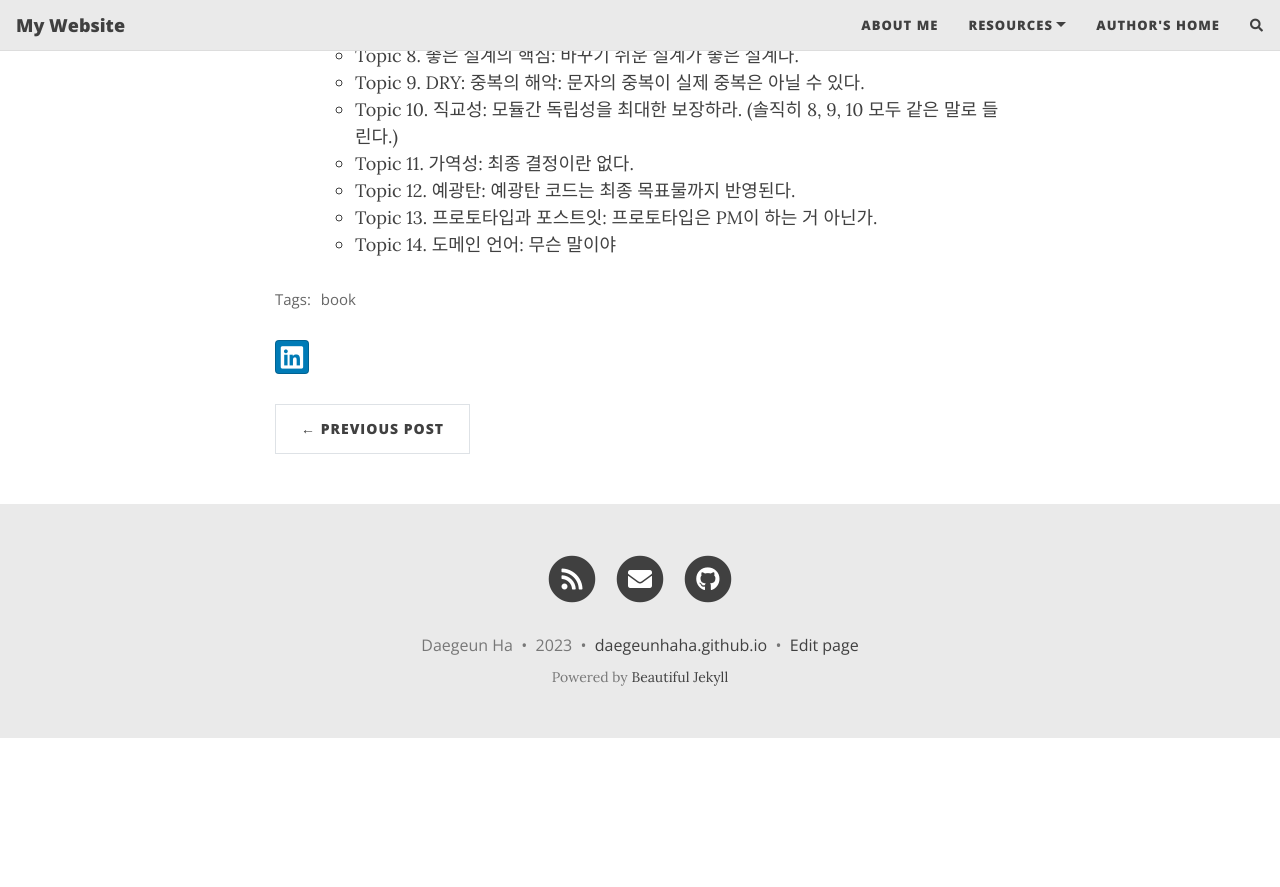
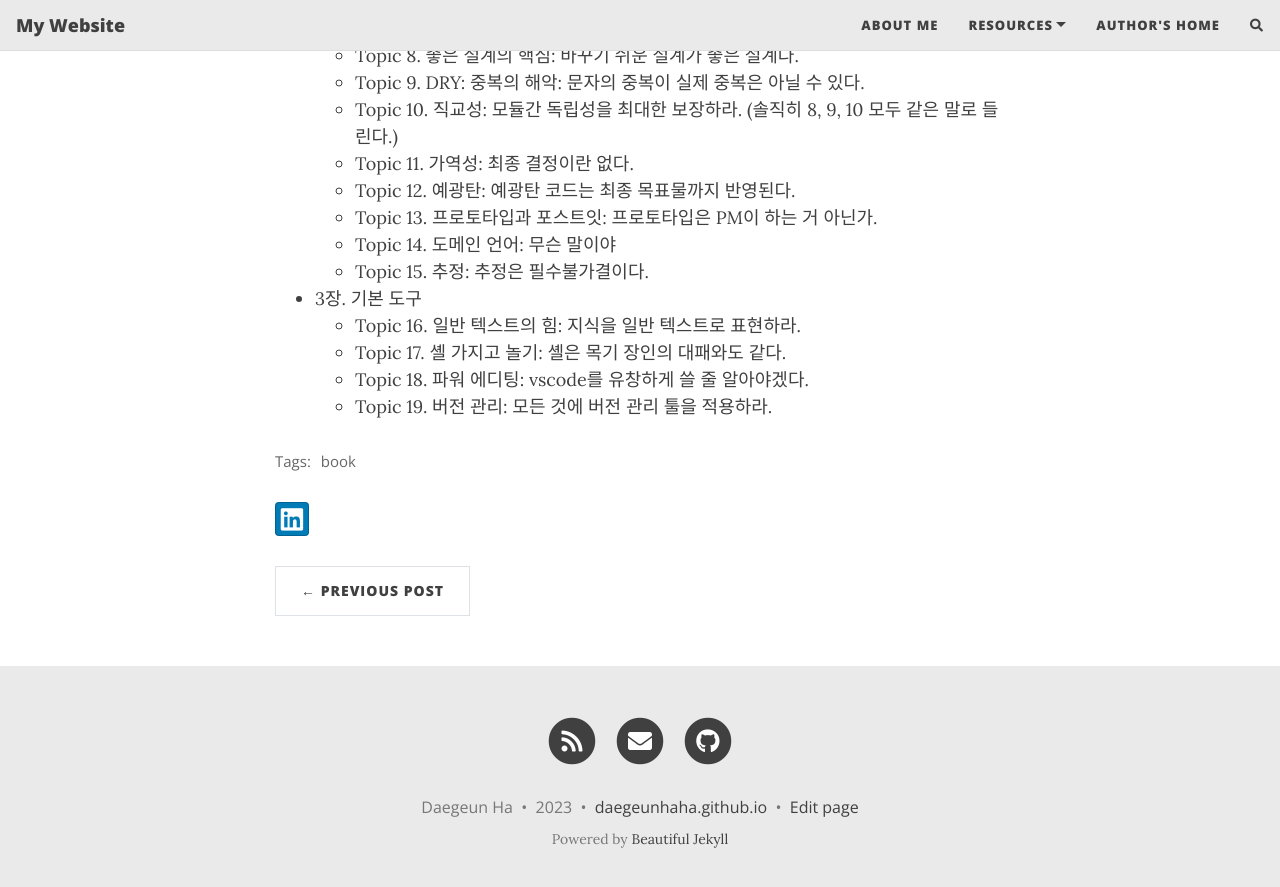
Before and after one commit to daegeunhaha/daegeunhaha.github.io, a Jekyll site: the page built from _posts/2023-05-09-the-programatic-programmer.md, in a window 1280 px wide and 900 px high, scrolled down 615 px. Shown: the top 887 px of the window. Built offline with Jekyll 4.4.1, drawn with Linux system fonts in a browser that asks for light colours; nearby versions of some CDN libraries; comment, search, counter and statistics services are not loaded; before the commit the page ends 1353 px from its top, so only the background shows below that.

Commit message:
fix post about the programatic programmer

```diff
--- a/_posts/2023-05-09-the-programatic-programmer.md
+++ b/_posts/2023-05-09-the-programatic-programmer.md
@@ -24,3 +24,9 @@ comments: true
   * Topic 12. 예광탄: 예광탄 코드는 최종 목표물까지 반영된다.
   * Topic 13. 프로토타입과 포스트잇: 프로토타입은 PM이 하는 거 아닌가.
   * Topic 14. 도메인 언어: 무슨 말이야
+  * Topic 15. 추정: 추정은 필수불가결이다.
+* 3장. 기본 도구
+  * Topic 16. 일반 텍스트의 힘: 지식을 일반 텍스트로 표현하라.
+  * Topic 17. 셸 가지고 놀기: 셸은 목기 장인의 대패와도 같다.
+  * Topic 18. 파워 에디팅: vscode를 유창하게 쓸 줄 알아야겠다.
+  * Topic 19. 버전 관리: 모든 것에 버전 관리 툴을 적용하라.
```
